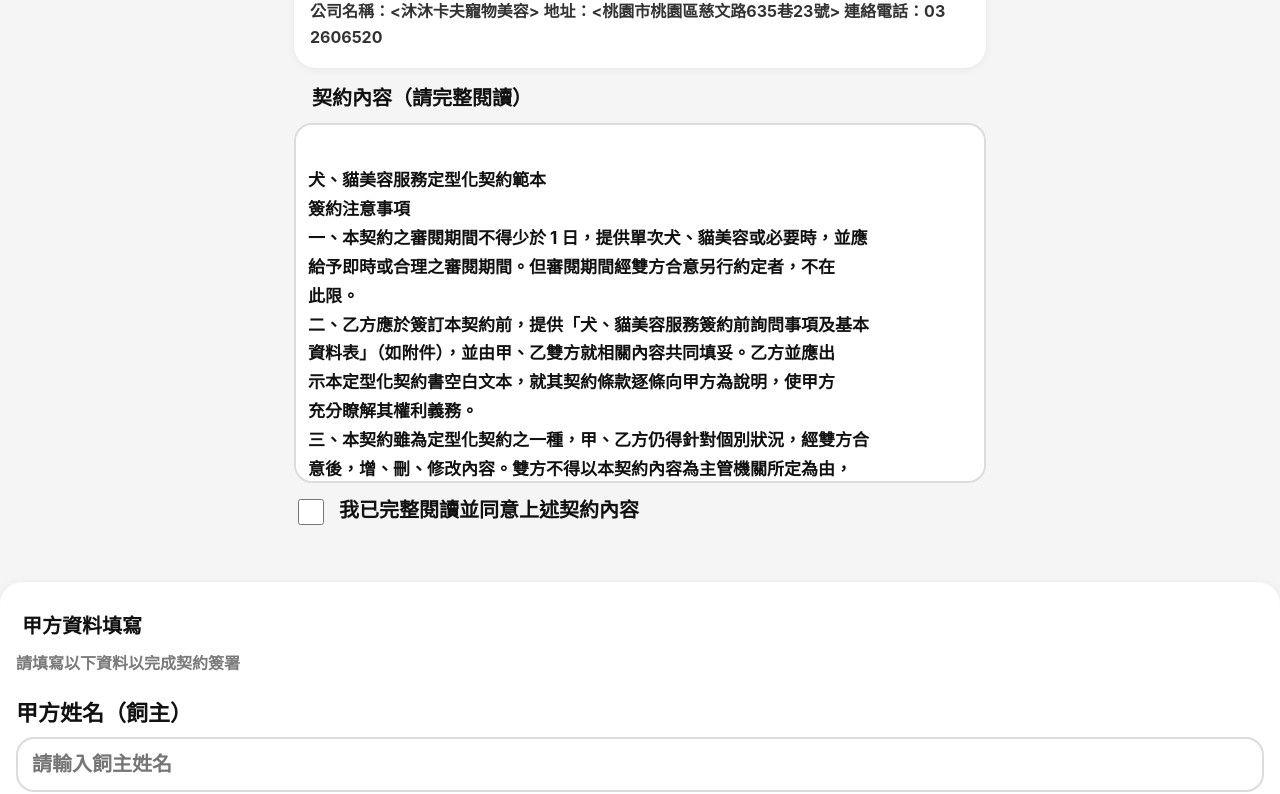
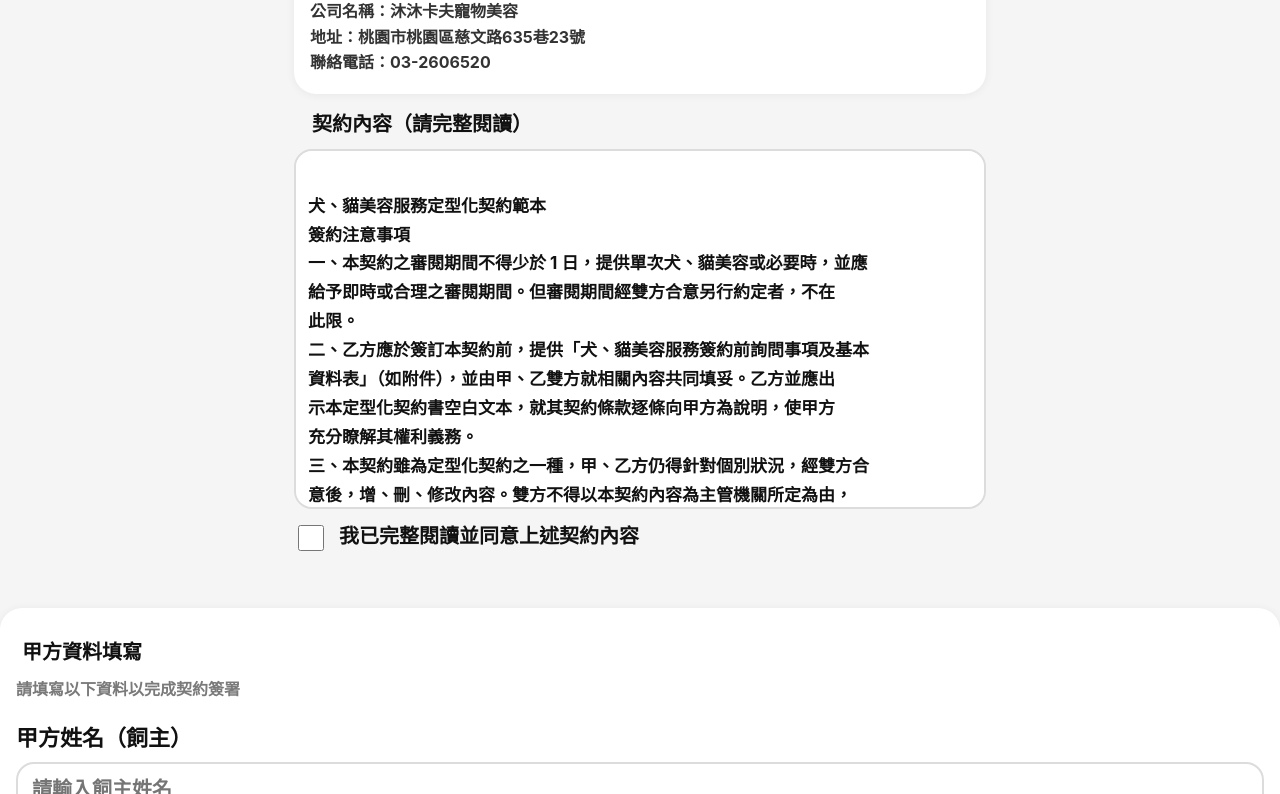
Before and after one commit to bellemon073-pixel/mumukahu-petsalon, a plain HTML site: page index.html in a window 1280 px wide. Shown: the part 99-893 px from the top of the page. Drawn offline with Linux system fonts and the light colour scheme.

Commit message:
Update index.html

```diff
--- a/index.html
+++ b/index.html
@@ -214,9 +214,9 @@
     <div class="card">
       <div class="title">寵物美容服務定型化契約</div>
       <div class="meta">
-        公司名稱：<沐沐卡夫寵物美容>
-        地址：<桃園市桃園區慈文路635巷23號>
-        連絡電話：03 2606520
+        公司名稱：沐沐卡夫寵物美容<br>
+        地址：桃園市桃園區慈文路635巷23號<br>
+        聯絡電話：03-2606520
       </div>
     </div>
 
```
